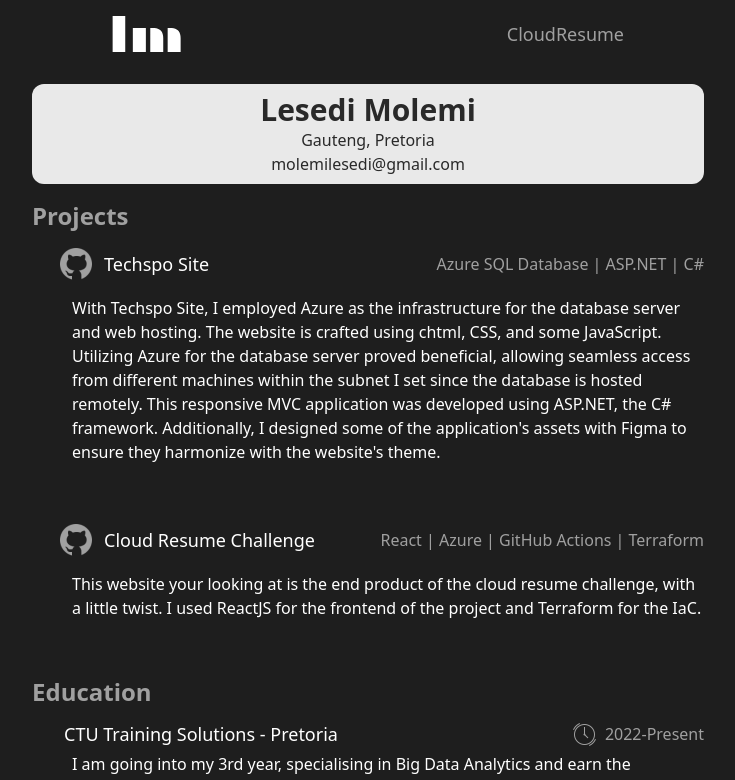
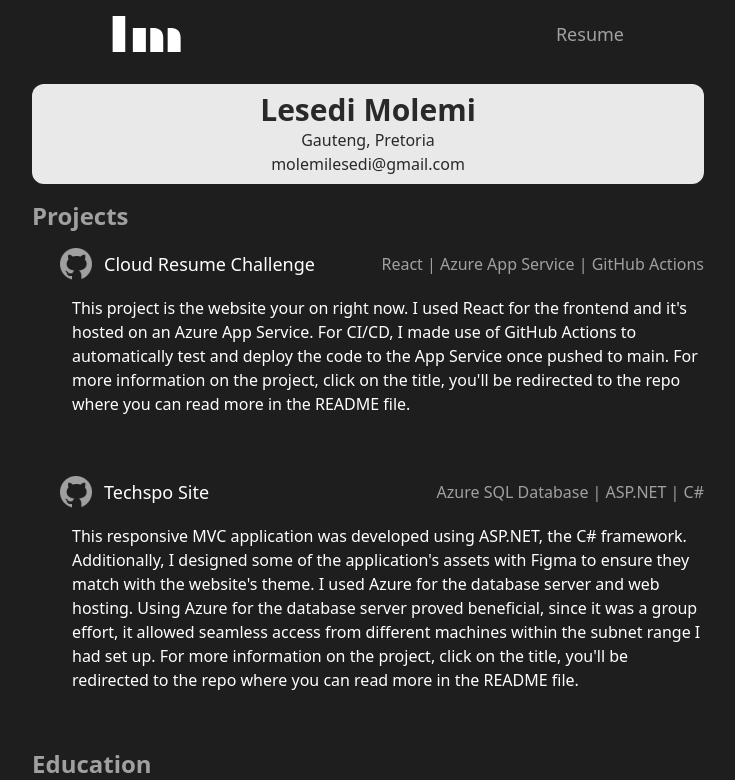
Before and after one commit to Lesmol/personal-portfolio, a React (Vite) app: page /resume in a window 1280 px wide. Shown: the top 780 px of the page, without its empty margins (272-1007 px from the left). Built offline with nearby package versions, Linux system fonts and the light colour scheme.

Commit message:
updated NavBar to include Home updated ProjectInfo to have links to repo's updated README.md

```diff
--- a/src/Components/CloudResume/Project.tsx
+++ b/src/Components/CloudResume/Project.tsx
@@ -5,20 +5,24 @@
     <div className="mt-4">
       <h1 className="font-bold text-2xl text-primary">Projects</h1>
       <ProjectInfo
-        title="Techspo Site"
-        stack="Azure SQL Database | ASP.NET | C#"
-        description="With Techspo Site, I employed Azure as the infrastructure for the database server
-         and web hosting. The website is crafted using chtml, CSS, and some JavaScript. Utilizing
-         Azure for the database server proved beneficial, allowing seamless access from different
-         machines within the subnet I set since the database is hosted remotely. This responsive
-         MVC application was developed using ASP.NET, the C# framework. Additionally, I designed
-         some of the application's assets with Figma to ensure they harmonize with the website's theme."
+        title="Cloud Resume Challenge"
+        link="https://github.com/Lesmol/CloudResumeChallenge_Azure"
+        stack="React | Azure App Service | GitHub Actions"
+        description="This project is the website your on right now. I used React for the frontend and
+        it's hosted on an Azure App Service. For CI/CD, I made use of GitHub Actions to automatically
+         test and deploy the code to the App Service once pushed to main. For more information on the project,
+         click on the title, you'll be redirected to the repo where you can read more in the README file."
       />
       <ProjectInfo
-        title="Cloud Resume Challenge"
-        stack="React | Azure | GitHub Actions | Terraform"
-        description="This website your looking at is the end product of the cloud resume challenge,
-        with a little twist. I used ReactJS for the frontend of the project and Terraform for the IaC."
+        title="Techspo Site"
+        link="https://github.com/Lesmol/Techspo_Website"
+        stack="Azure SQL Database | ASP.NET | C#"
+        description="This responsive MVC application was developed using ASP.NET, the C# framework. Additionally, I designed
+        some of the application's assets with Figma to ensure they match with the website's theme.
+        I used Azure for the database server and web hosting. Using Azure for the database
+        server proved beneficial, since it was a group effort, it allowed seamless access
+        from different machines within the subnet range I had set up. For more information on the
+        project, click on the title, you'll be redirected to the repo where you can read more in the README file."
       />
     </div>
   );
--- a/src/Components/CloudResume/ProjectInfo.tsx
+++ b/src/Components/CloudResume/ProjectInfo.tsx
@@ -2,6 +2,7 @@
 
 type ProjectInfoProps = {
   title: string;
+  link: string;
   stack: string;
   description: string;
 };
@@ -10,10 +11,10 @@
   return (
     <div className="mb-8">
       <div className="space-x-2 ml-6 mt-3 items-center md:justify-between md:flex">
-        <div className="flex items-center">
+        <a href={props.link} target="_blank" className="flex items-center">
           <img src={github} alt="Github logo" />
           <p className="ml-2 font-medium md:text-lg">{props.title}</p>
-        </div>
+        </a>
         <p className="text-primary">{props.stack}</p>
       </div>
 
--- a/src/Components/Home/ProjectsSummary.tsx
+++ b/src/Components/Home/ProjectsSummary.tsx
@@ -5,12 +5,12 @@
     <div className="mt-8">
       <h3 className="text-primary text-xl">Projects</h3>
       <ProjectsItem
+        title="Cloud Resume Challenge"
+        link="https://github.com/Lesmol/CloudResumeChallenge_AWS"
+      />
+      <ProjectsItem
         title="Techspo Website"
         link="https://github.com/Lesmol/Techspo_Website"
-      />
-      <ProjectsItem
-        title="CloudResume Challenge"
-        link="https://github.com/Lesmol/CloudResumeChallenge_AWS"
       />
     </div>
   );
--- a/src/Components/Navbar.tsx
+++ b/src/Components/Navbar.tsx
@@ -25,10 +25,10 @@
         <ul className="hidden text-lg sm:flex">
           {/* <li>
             <Link
-              to={"/about"}
+              to={"/"}
               className="ml-8 text-primary hover:text-darker-primary transition 150 ease-in-out"
             >
-              About
+              Home
             </Link>
           </li> */}
           <li>
@@ -36,7 +36,7 @@
               to={"/resume"}
               className="ml-8 text-primary hover:text-darker-primary transition 150 ease-in-out"
             >
-              CloudResume
+              Resume
             </Link>
           </li>
         </ul>
@@ -45,17 +45,17 @@
       <AnimatePresence>
         {mobileNav ? (
           <motion.div
-            className="fixed right-5 mt-2 p-3 bg-black w-[150px] rounded-lg sm:hidden"
+            className="fixed right-5 mt-2 bg-black w-[150px] rounded-lg sm:hidden"
             initial={{ y: -5, opacity: 0 }}
             animate={{ y: 0, opacity: 1 }}
-            exit={{y: -5, opacity: 0}}
+            exit={{ y: -5, opacity: 0 }}
             transition={{ duration: 0.2 }}
           >
-            {/* <div className="text-lg">
-            <Link to={"/about"}>About</Link>
-          </div> */}
-            <div className="text-lg">
-              <Link to={"/resume"}>CloudResume</Link>
+            <div className="text-lg  pl-5 pt-2 pb-2">
+              <Link to={"/"}>Home</Link>
+            </div>
+            <div className="text-lg  pl-5 pb-2">
+              <Link to={"/resume"}>Resume</Link>
             </div>
           </motion.div>
         ) : null}
--- a/src/UI/CloudResume.tsx
+++ b/src/UI/CloudResume.tsx
@@ -33,7 +33,7 @@
           title="CTU Training Solutions - Pretoria"
           duration="2022-Present"
           description="I am going into my 3rd year, specialising in Big Data Analytics
-          and earn the Information Technology: Database Development qualification."
+          to earn my Information Technology: Database Development qualification."
         />
       </motion.div>
       <motion.div
```
Also changed, not shown: 1 other file (tests, documents, lock files or other folders).
